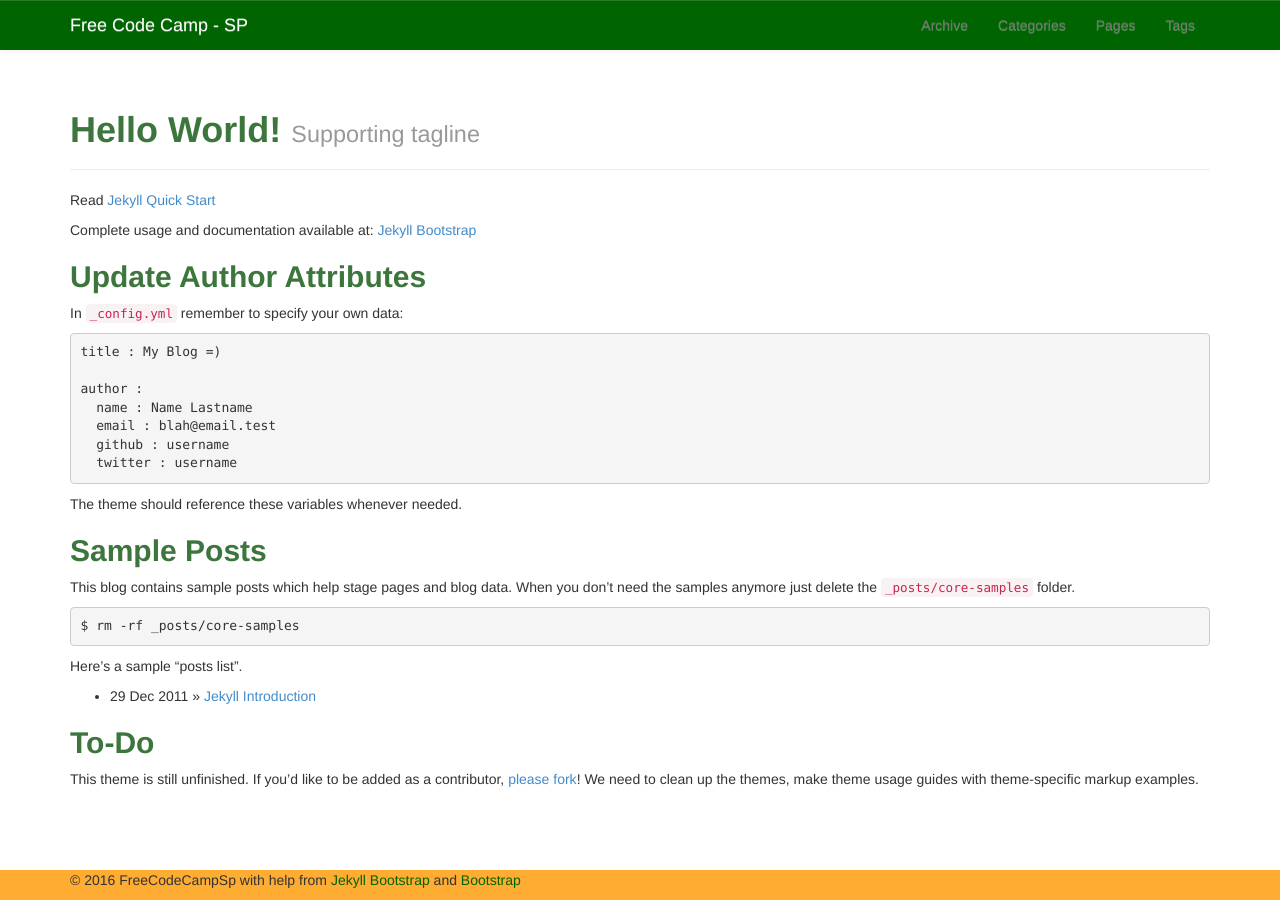
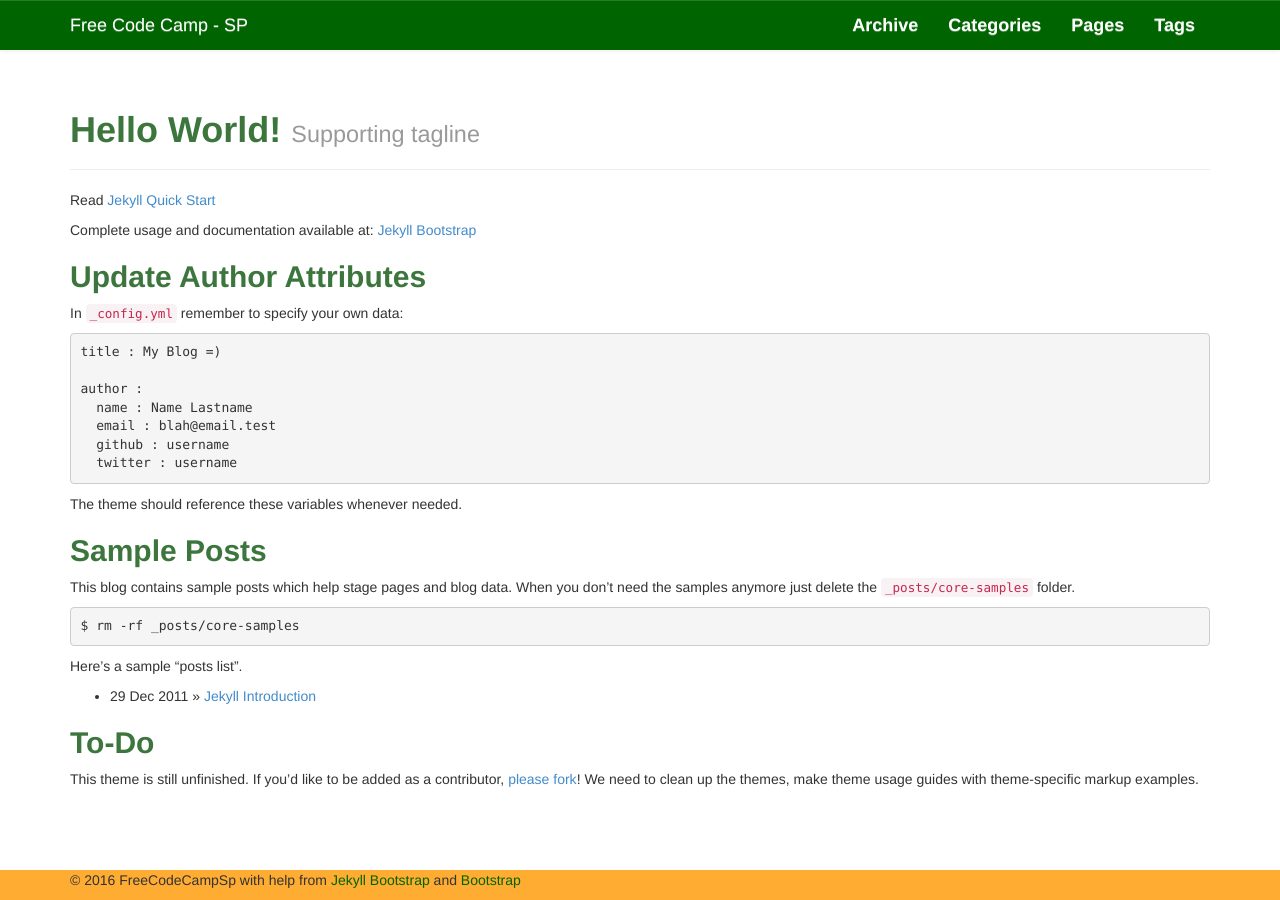
Before and after one commit to FreeCodeCampSp/FreeCodeCampSp.github.io, a Jekyll site: the page built from index.md, in a window 1280 px wide. Built offline with Jekyll 4.4.1, drawn with Linux system fonts in a browser that asks for light colours; nearby versions of some CDN libraries.

Commit message:
Atualização dos estilos

```diff
--- a/assets/themes/css/style.css
+++ b/assets/themes/css/style.css
@@ -28,7 +28,7 @@
 .menu .navbar-brand,.menu .navbar-brand:hover{
     color: #fff;
 }
-.menu .nav > a{
+.menu .nav > li > a{
     color: #fff;
     font-weight: bolder;
     font-size: 18px;
```
